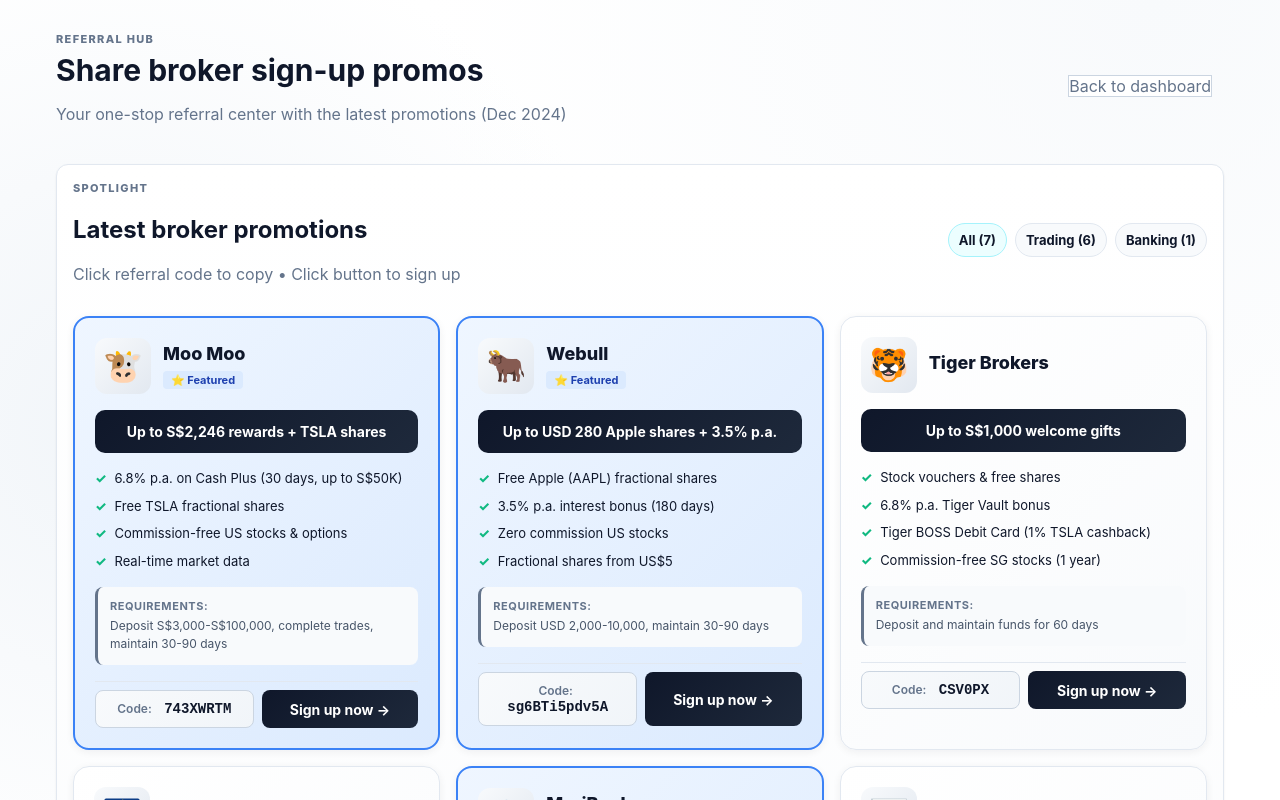
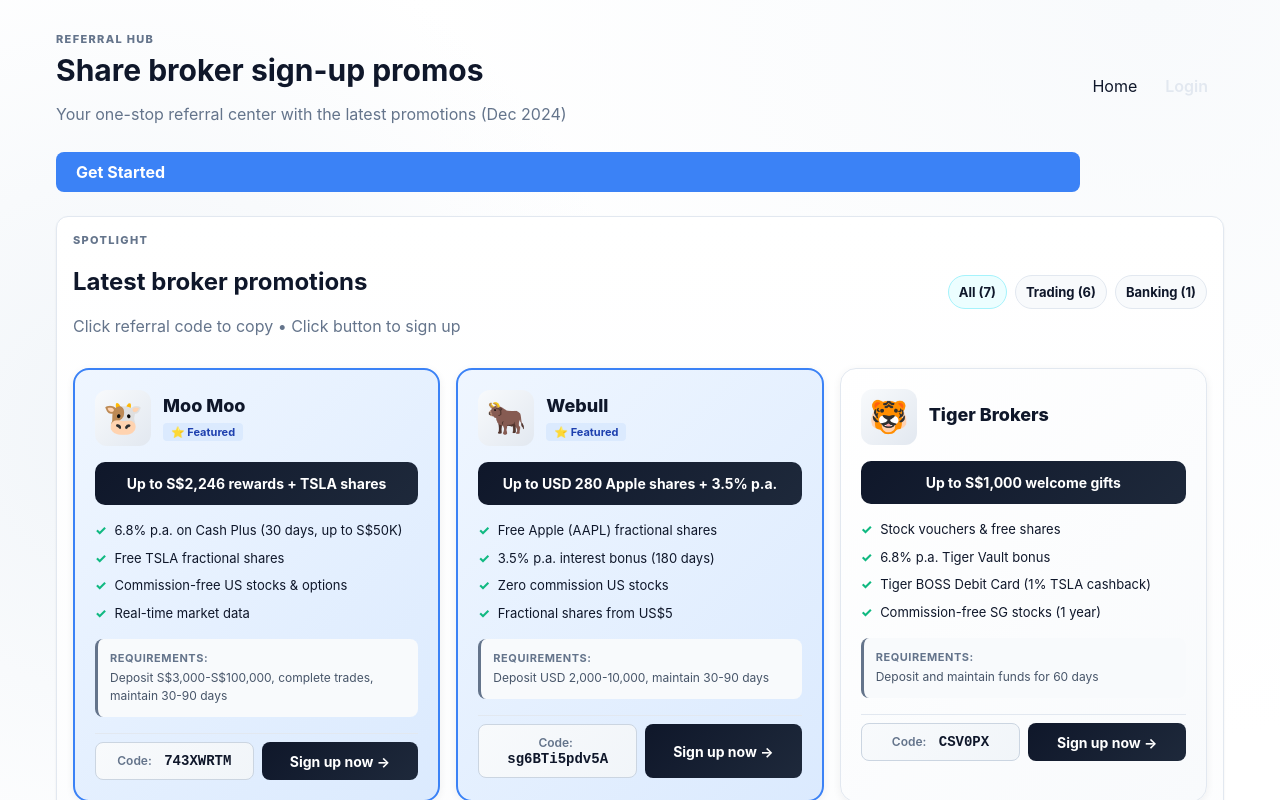
Before and after one commit to wynnteo/myportfolio, a Next.js app: page /referrals in a window 1280 px wide. Shown: the top 800 px of the page. Built offline with nearby package versions, Linux system fonts and the light colour scheme.

Commit message:
fix link

```diff
--- a/pages/dashboard.tsx
+++ b/pages/dashboard.tsx
@@ -983,7 +983,8 @@
           <p className="muted">Stay on top of holdings, performance, and income at a glance.</p>
         </div>
         <nav className="nav-links" aria-label="Primary navigation">
-          <Link href="/">Dashboard</Link>
+          <Link href="/">Home</Link>
+          <Link href="/dashboard">Dashboard</Link>
           <Link href="/referrals">Referral hub</Link>
           <button onClick={() => void logout()} className="ghost">Logout</button>
         </nav>
--- a/pages/index.tsx
+++ b/pages/index.tsx
@@ -3,9 +3,6 @@
 
 export default function LandingPage() {
   const { user, logout, loading } = useAuth();
-
-  console.log('Landing page - user:', user);
-  console.log('Landing page - loading:', loading);
 
   return (
     <main className="landing-page">
--- a/pages/referrals.tsx
+++ b/pages/referrals.tsx
@@ -1,5 +1,6 @@
 import Link from 'next/link';
 import { useState } from 'react';
+import { useAuth } from '../lib/AuthContext';
 
 interface BrokerPromo {
   name: string;
@@ -126,6 +127,7 @@
 ];
 
 export default function ReferralHub() {
+  const { user, logout, loading } = useAuth();
   const [selectedCategory, setSelectedCategory] = useState<'all' | 'stocks' | 'savings'>('all');
   const [copiedCode, setCopiedCode] = useState<string | null>(null);
 
@@ -147,9 +149,19 @@
           <h1>Share broker sign-up promos</h1>
           <p className="muted">Your one-stop referral center with the latest promotions (Dec 2024)</p>
         </div>
-        <Link className="ghost" href="/">
-          Back to dashboard
-        </Link>
+        {user ? (
+          <>
+            <Link href="/">Home</Link>
+            <Link href="/dashboard" className="nav-link">Dashboard</Link>
+            <button onClick={() => void logout()} className="nav-btn">Logout</button>
+          </>
+        ) : (
+          <>
+            <Link href="/">Home</Link>
+            <Link href="/login" className="nav-link">Login</Link>
+            <Link href="/register" className="nav-btn">Get Started</Link>
+          </>
+        )}
       </header>
 
       <section className="panel" aria-labelledby="promo-list">
```
